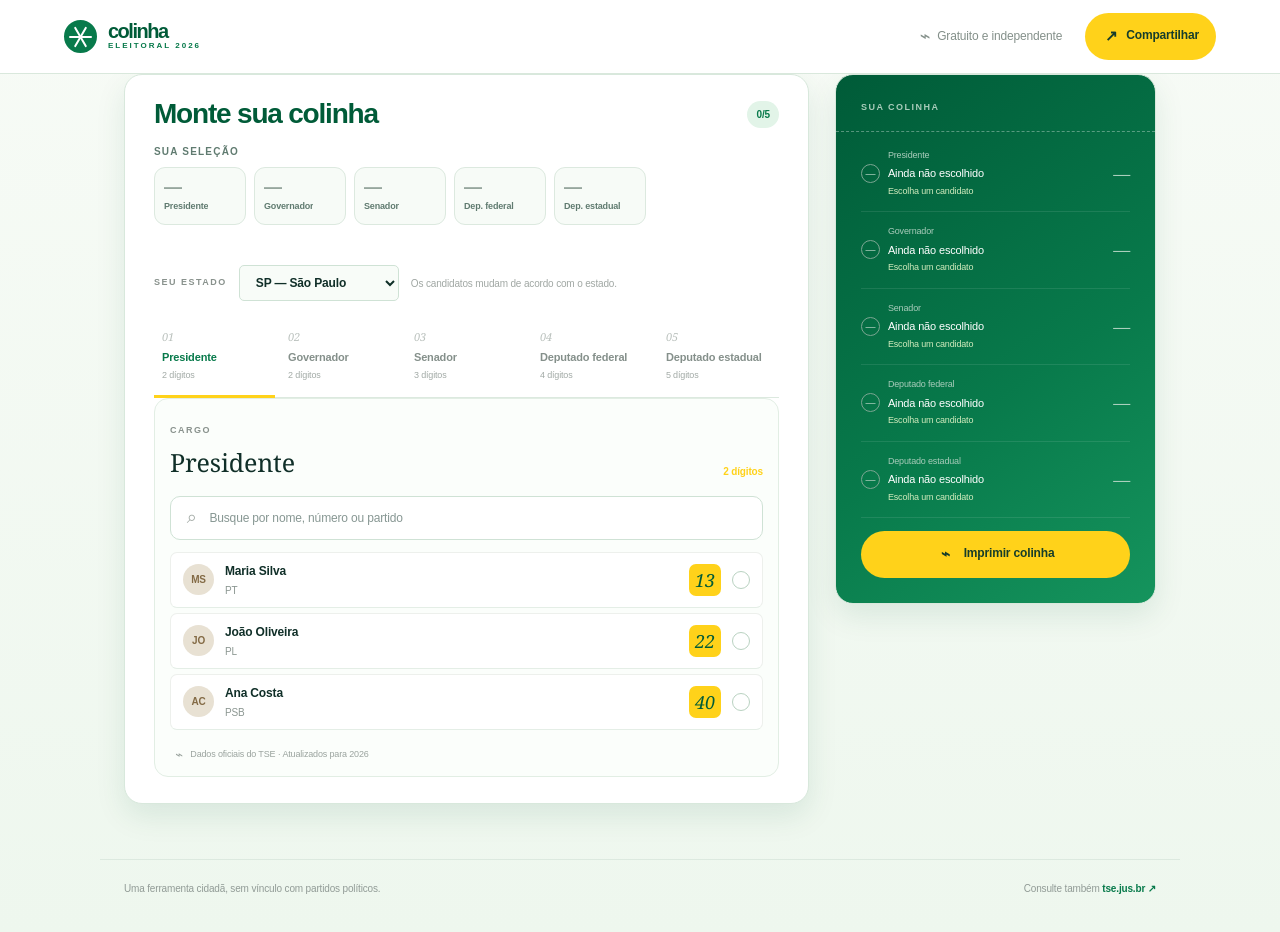
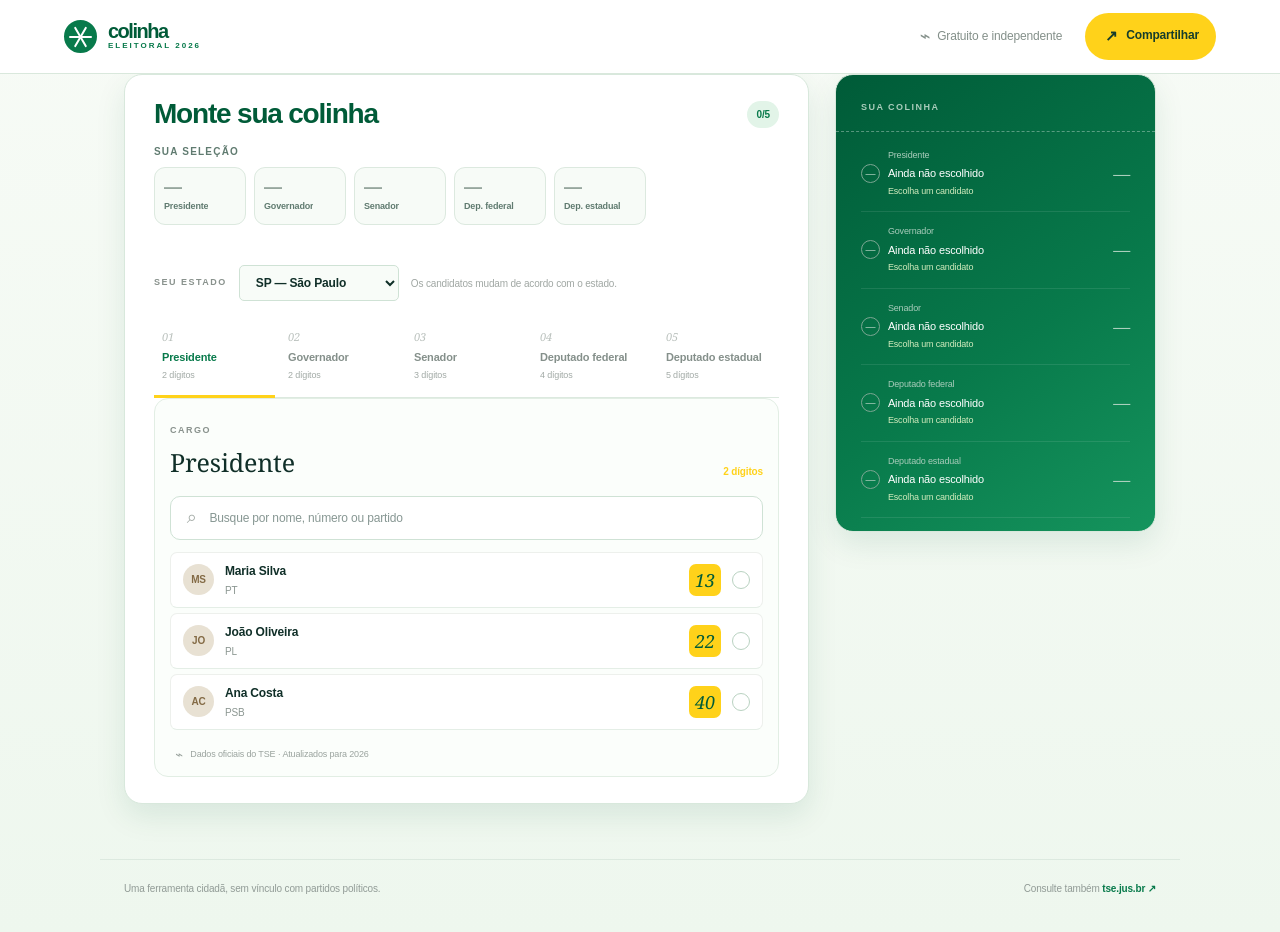
Before and after one commit to ailtonandrade/app-de-colinha-eleitoral, a Next.js app: page / in a window 1280 px wide. Built offline with nearby package versions, Linux system fonts and the light colour scheme.

Commit message:
feat: remove print button from page component

```diff
--- a/app/page.tsx
+++ b/app/page.tsx
@@ -152,7 +152,6 @@ export default function Page() {
         <aside className="slip-card">
           <div className="slip-top"><span className="mini-label">SUA COLINHA</span></div>
           <div className="slip-list">{offices.map((office) => { const candidate = selected[office.name]; return <div className={candidate ? 'slip-item done' : 'slip-item'} key={office.name}><span className="slip-dot">{candidate ? '✓' : '—'}</span>{candidate ? <span className="slip-avatar" aria-hidden="true">{candidate.name.split(' ').map((word) => word[0]).slice(0, 2).join('')}</span> : null}<span><small>{office.name}</small><strong>{candidate ? candidate.name : 'Ainda não escolhido'}</strong><em>{candidate?.party || 'Escolha um candidato'}</em></span><b>{candidate?.number || '—'}</b></div> })}</div>
-          <button className="print-button" onClick={() => window.print()}><Icon>⌁</Icon> Imprimir colinha</button>
         </aside>
       </div>
 
```
